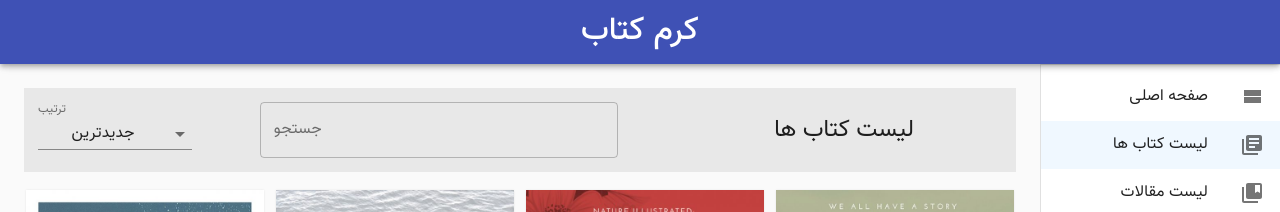
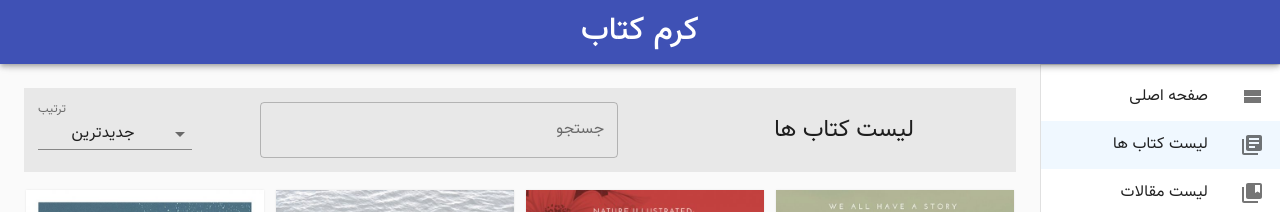
Before and after one commit to mohsen12999/bookworm, a React (Create React App) app: page /books in a window 1280 px wide. Shown: the top 212 px of the page. Built offline with nearby package versions, Linux system fonts and the light colour scheme.

Commit message:
change css to accept input in none form

```diff
--- a/src/index.css
+++ b/src/index.css
@@ -14,20 +14,20 @@ code {
 
 /* material-ui persian style */
 
-form.persian-form .MuiInputLabel-formControl {
+.persian-form .MuiInputLabel-formControl {
   left: unset !important;
   right: 0 !important;
 }
 
-form.persian-form .MuiInputLabel-shrink {
+.persian-form .MuiInputLabel-shrink {
   transform-origin: top right !important;
 }
 
-form.persian-form .MuiInputLabel-outlined.MuiInputLabel-shrink {
+.persian-form .MuiInputLabel-outlined.MuiInputLabel-shrink {
   transform: translate(-4px, -6px) scale(0.75) !important;
 }
 
-form.persian-form .MuiInputLabel-outlined {
+.persian-form .MuiInputLabel-outlined {
   transform: translate(-14px, 20px) scale(1) !important;
 }
 
```
